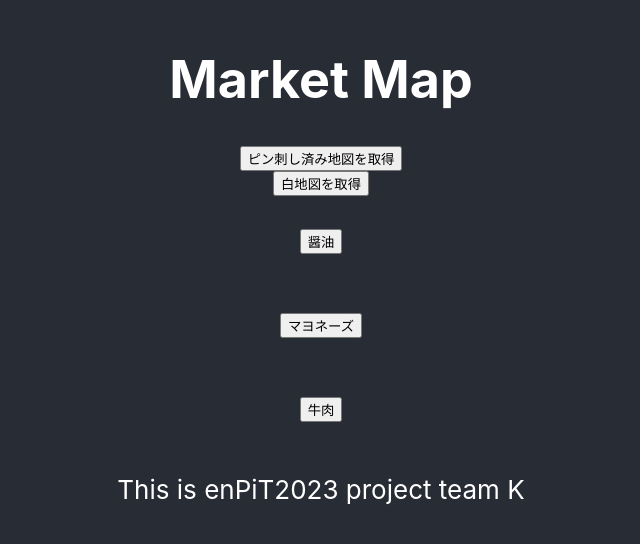
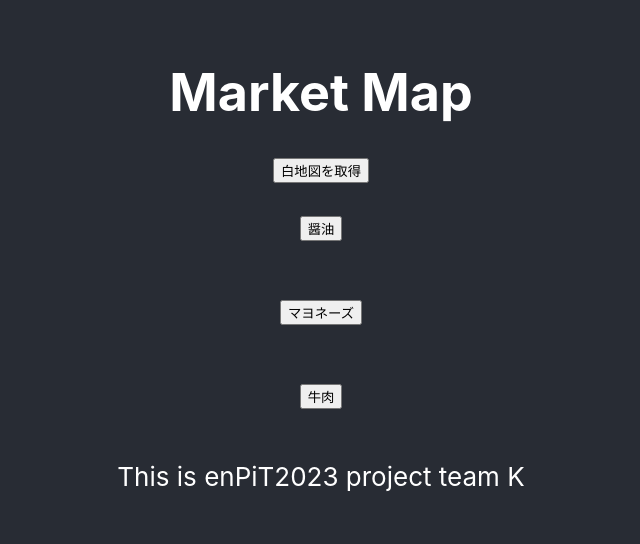
Before and after one commit to enpitut2023/MarketMap_front, a React (Create React App) app: page / in a window 1280 px wide. Shown: the part 128-672 px from the top of the page, without its empty margins (319-959 px from the left). Built offline with nearby package versions, Linux system fonts and the light colour scheme.

Commit message:
ピン刺し済み地図削除

```diff
--- a/src/App.jsx
+++ b/src/App.jsx
@@ -4,16 +4,6 @@ import React from "react";
 function App() {
   const [image, setImageUrl] = React.useState();
   const [whiteimage, setWhiteImageUrl] = React.useState();
-
-  const get_pinned_map = async() =>{
-    try{
-      const response = await fetch("https://marketmap-back.onrender.com/image/pinned");
-      const imageUrl = await response.blob();
-      setImageUrl(URL.createObjectURL(imageUrl));
-    }catch(error){
-      console.error("取得失敗！", error);
-    }
-  };
 
   const get_white_map = async() =>{
     try{
@@ -29,7 +19,7 @@ function App() {
     try{
       const response = await fetch(`https://marketmap-back.onrender.com/image/pinned?param=${number}`);
       const imageUrl = await response.blob();
-      setWhiteImageUrl(URL.createObjectURL(imageUrl));
+      setImageUrl(URL.createObjectURL(imageUrl));
     }catch(error){
       console.error("取得失敗！", error);
     }
@@ -41,18 +31,17 @@ function App() {
         <h1 classname="title">
           Market Map
         </h1>
-        {image ?
-        <div>
-          <img src={image} alt="地図画像" width="100%" />
-        </div> :
-        <button onClick={get_pinned_map}>ピン刺し済み地図を取得</button>
-        }
-
         {whiteimage ?
         <div>
           <img src={whiteimage} alt="地図画像" width="100%" />
         </div> :
         <button onClick={get_white_map}>白地図を取得</button>
+        }
+        {image ?
+        <div>
+          <img src={image} alt="地図画像" width="100%" />
+        </div>:
+        <div></div>
         }
         <p>
           <button onClick={() => send_back(1)}>醤油</button>
```
